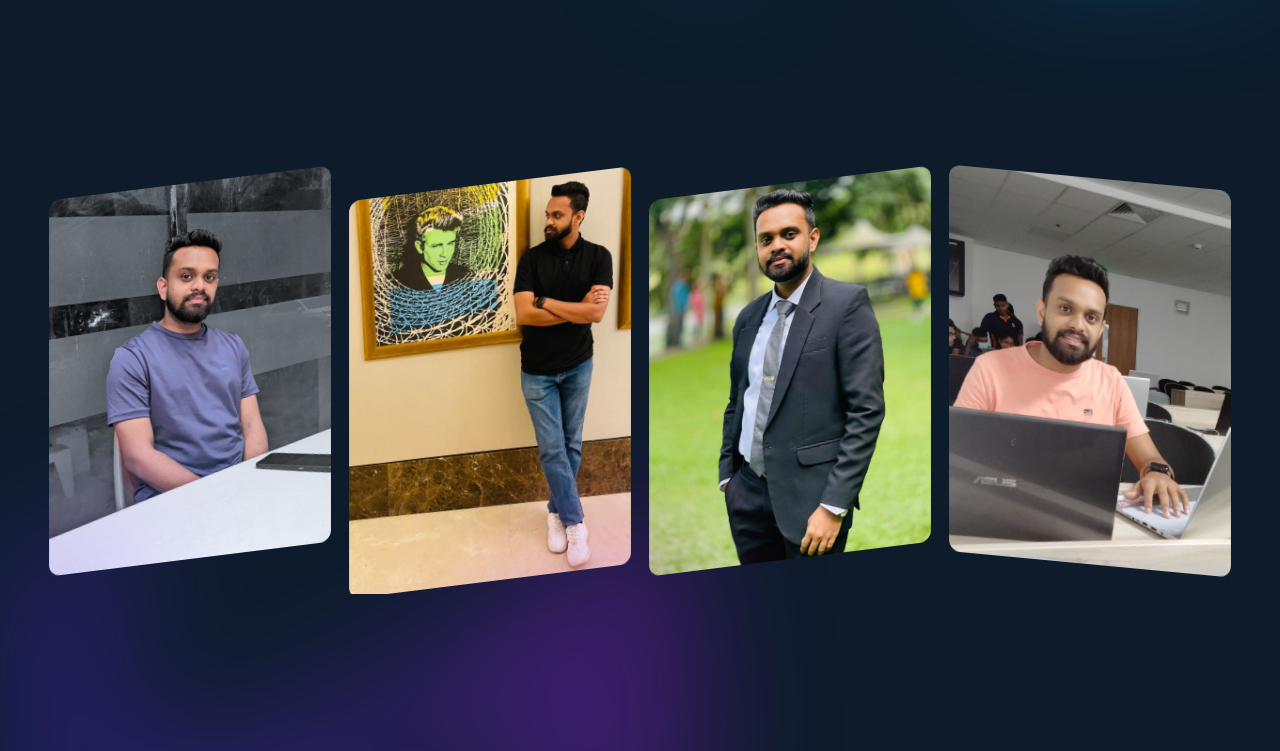
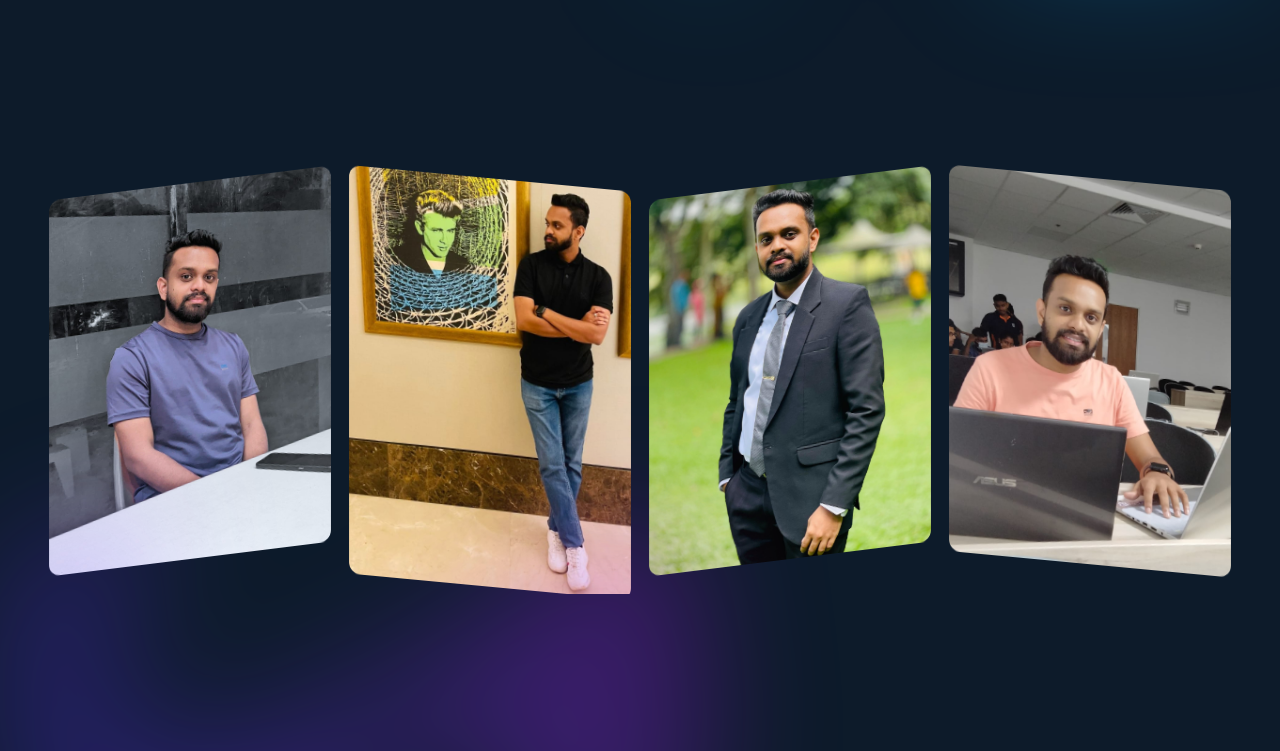
Before and after one commit to SkDev22/SkDev2025, a React (Vite) app: page / in a window 1280 px wide. Shown: the part 629-1380 px from the top of the page. Built offline with nearby package versions, Linux system fonts and the light colour scheme; a web font is replaced by a local one.

Commit message:
Adjust image rotation classes in Images component
Updated the Tailwind CSS classes for the second image to use md:rotate-x-15 and md:rotate-y-20 instead of md:rotate-x-20 and md:-rotate-y-20 for improved visual appearance.

```diff
--- a/src/components/Images.jsx
+++ b/src/components/Images.jsx
@@ -14,7 +14,7 @@ const Images = () => {
       <img
         src={my8}
         alt="Sahan Image 02"
-        className=" w-[300px] h-[50%] md:rotate-x-20 md:-rotate-y-20 rotate-x-0 -rotate-y-0 rounded-xl hidden md:flex"
+        className=" w-[300px] h-[50%] md:rotate-x-15 md:rotate-y-20 rotate-x-0 -rotate-y-0 rounded-xl hidden md:flex"
       />
       <img
         src={my3}
```
